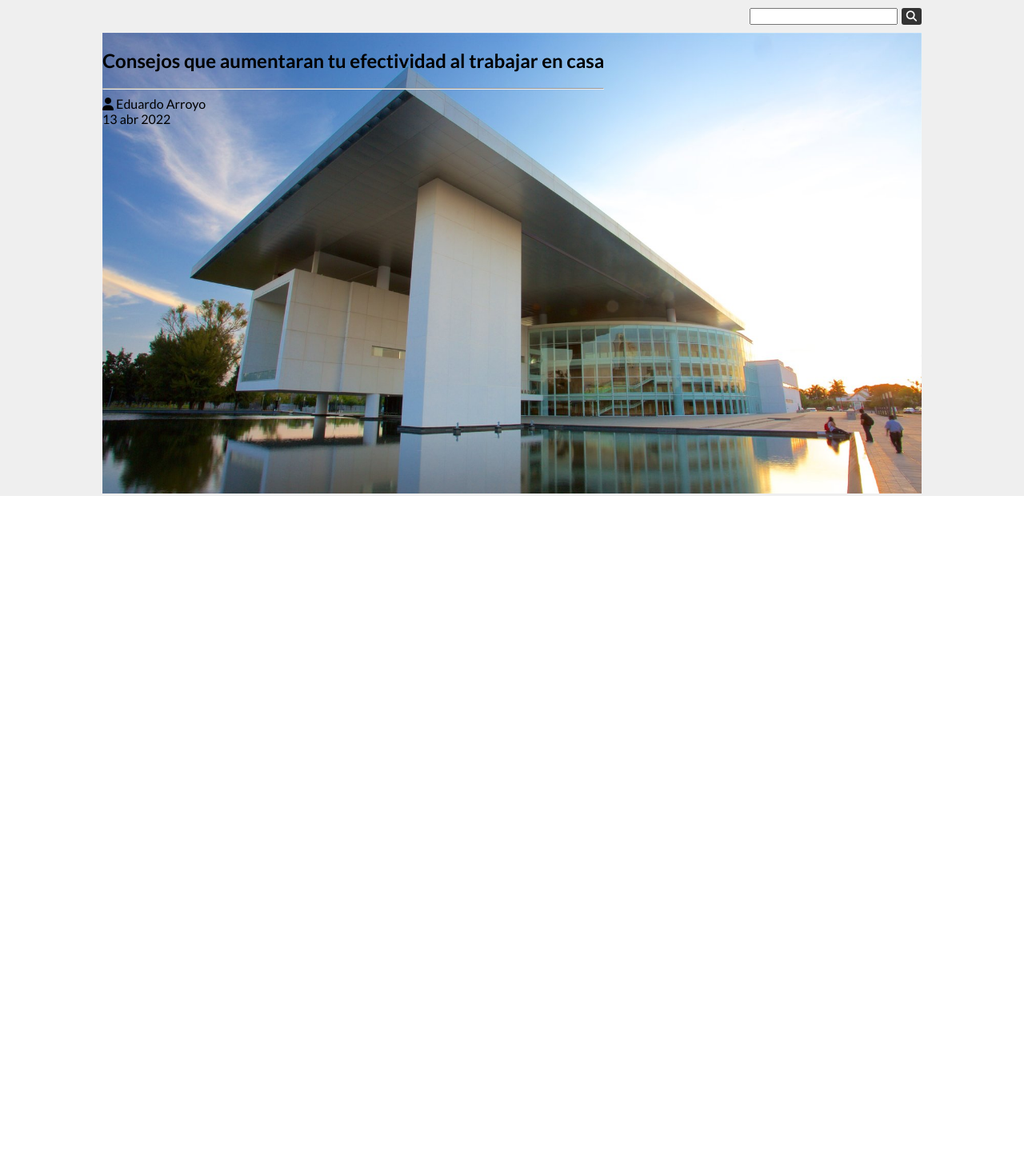
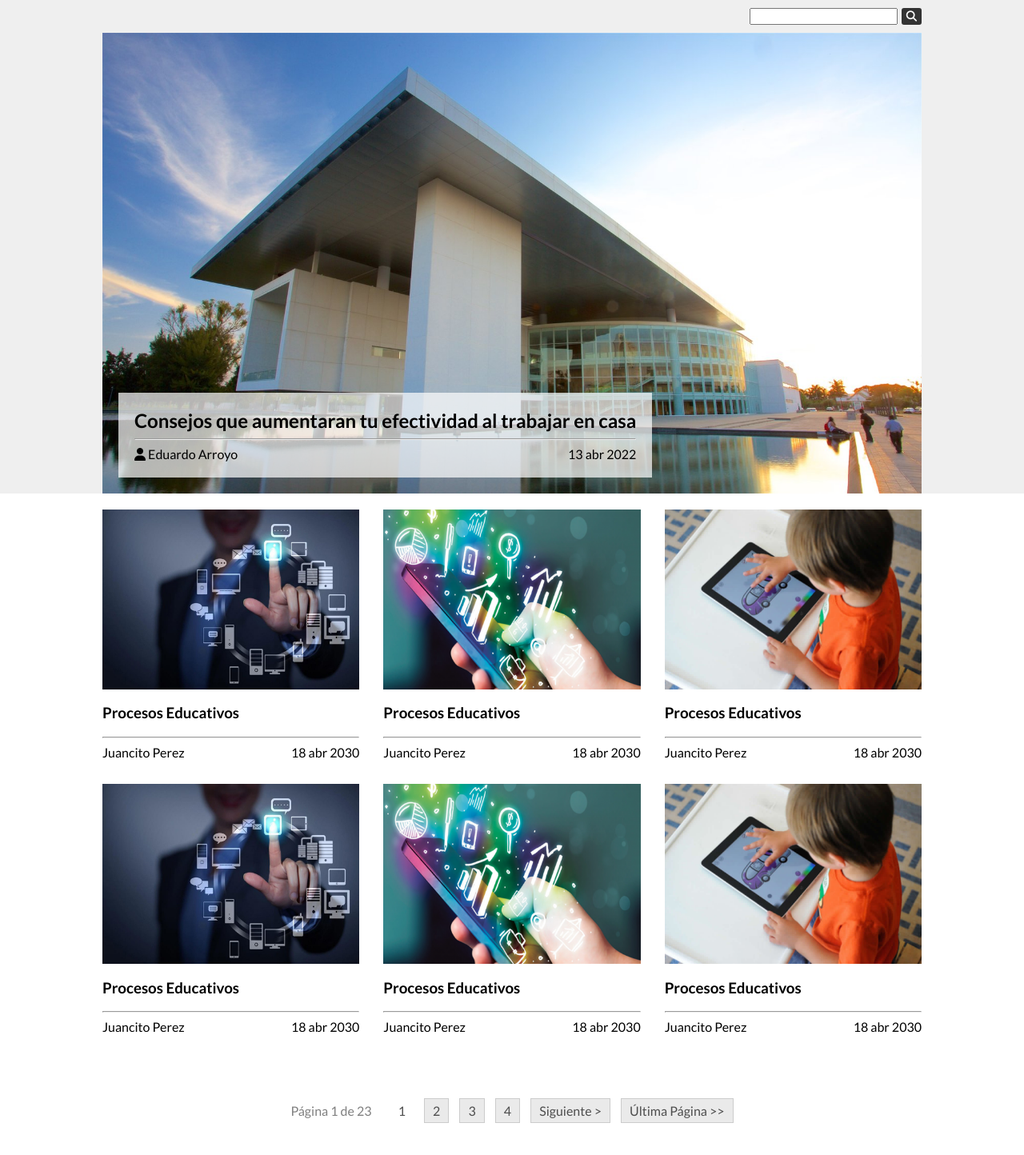
Before and after one commit to Eduarrb/dw2022-2, a PHP site: page / in a window 1280 px wide. Shown: the part 53-1497 px from the top of the page at 80% size. Before the commit the page ends 673 px from the top, so only its background shows below. Run offline with PHP 8.4, Linux system fonts and the light colour scheme; some libraries are stand-ins or nearby versions.

Commit message:
platzi final

```diff
--- a/01 HMTL Y CSS/03 DEMO PLATZI/css/estilos.css
+++ b/01 HMTL Y CSS/03 DEMO PLATZI/css/estilos.css
@@ -67,6 +67,14 @@ header ul li a{
     padding: 0 15px;
     display: inline-block;
 }
+.menu{
+    color: white;
+    border: 1px solid white;
+    padding: 3px 7px;
+    border-radius: 3px;
+    cursor: pointer;
+    display: none;
+}
 
 /* ⚡⚡ PORTADA ⚡⚡ */
 .portada {
@@ -94,11 +102,117 @@ form button{
 }
 .portada div article img {
     width: 100%;
+    display: block;
 }
 .portada div article{
     position: relative;
 }
 .data{
     position: absolute;
-    top: 0;
+    bottom: 20px;
+    left: 20px;
+    background-color: rgba(255,255,255,.7);
+    padding: 20px;
 }
+.data h2{
+    margin: 0;
+}
+
+.info{
+    display: flex;
+    justify-content: space-between;
+}
+
+/* ⚡⚡ PUBLICACIONES ⚡⚡ */
+.publicaciones{
+    /* background-color: peru; */
+    /* margin-top: 50px; */
+    /* padding-top: 50px; */
+    padding: 20px 0;
+}
+.publicaciones .contenedor{
+    display: flex;
+    justify-content: space-between;
+    flex-wrap: wrap;
+}
+.publicaciones .contenedor article{
+    /* width: 30%; */
+    /* width: 200px; */
+    /* width: 300vw; */
+    /* 120px - 20px = 100px*/
+    width: calc(100% / 3 - 20px);
+    margin-bottom: 30px;
+}
+.publicaciones .contenedor article img{
+    width: 100%;
+    display: block;
+}
+.publicaciones .contenedor article div div{
+    display: flex;
+    justify-content: space-between;
+}
+/* ⚡⚡ FOOTER ⚡⚡ */
+footer{
+    text-align: center;
+    padding: 30px 0;
+}
+footer span{
+    color: rgba(0,0,0,.5);
+    margin-right: 20px;
+}
+footer a{
+    text-decoration: none;
+    background-color: #eaeaea;
+    color: #4d4d4d;
+    border: 1px solid #cccccc;
+    padding: 5px 10px;
+    /* margin-right: 10px; */
+    display: inline-block;
+    margin-bottom: 10px;
+}
+
+footer a:not(:last-child){
+    margin-right: 10px;
+}
+footer a.activo{
+    background-color: transparent;
+    border: none;
+}
+
+/* ⚡⚡ RESPONSIVE DESIGN ⚡⚡ */
+/* ⚡⚡ MEDIA QUERIES - BREAKPOINTS ⚡⚡ */
+/* ⚡⚡ DESDE ESCRITORIO A CELULAR ⚡⚡ */
+
+@media only screen and (max-width: 900px){
+    /* ⚡⚡ PORTADA ⚡⚡*/
+    .data{
+        bottom: 0;
+        left: 0;
+        width: 100%;
+        box-sizing: border-box;
+    }
+}
+@media only screen and (max-width: 740px){
+    /* ⚡⚡ HEADER ⚡⚡*/
+    header ul{
+        display: none;
+    }
+    .menu{
+        display: block;
+    }
+
+    /* ⚡⚡ PORTADA ⚡⚡*/
+    .data{
+        position: unset;
+    }
+
+    /* ⚡⚡ PUBLICACIONES ⚡⚡*/
+    .publicaciones .contenedor article{
+        width: calc(50% - 15px);
+    }
+}
+@media only screen and (max-width: 550px){
+    .publicaciones .contenedor article{
+        width: 100%;
+    }
+}
--- a/01 HMTL Y CSS/03 DEMO PLATZI/index.html
+++ b/01 HMTL Y CSS/03 DEMO PLATZI/index.html
@@ -39,6 +39,9 @@
                 <a href="#">Inicia Sesion</a>
             </li>
         </ul>
+        <div class="menu">
+            <i class="fa-solid fa-bars"></i>
+        </div>
     </header>
     <section class="portada">
         <div class="contenedor">
@@ -54,7 +57,7 @@
                 <div class="data">
                     <h2>Consejos que aumentaran tu efectividad al trabajar en casa</h2>
                     <hr>
-                    <div>
+                    <div class="info">
                         <div>
                             <i class="fa-solid fa-user"></i> Eduardo Arroyo
                         </div>
@@ -66,5 +69,84 @@
             </article>
         </div>
     </section>
+    <section class="publicaciones">
+        <div class="contenedor">
+            <article>
+                <img src="img/tec01.jpg" alt="tec 01">
+                <div>
+                    <h3>Procesos Educativos</h3>
+                    <hr>
+                    <div>
+                        <span>Juancito Perez</span>
+                        <span>18 abr 2030</span>
+                    </div>
+                </div>
+            </article>
+            <article>
+                <img src="img/tec02.png" alt="tec 01">
+                <div>
+                    <h3>Procesos Educativos</h3>
+                    <hr>
+                    <div>
+                        <span>Juancito Perez</span>
+                        <span>18 abr 2030</span>
+                    </div>
+                </div>
+            </article>
+            <article>
+                <img src="img/tec03.jpg" alt="tec 01">
+                <div>
+                    <h3>Procesos Educativos</h3>
+                    <hr>
+                    <div>
+                        <span>Juancito Perez</span>
+                        <span>18 abr 2030</span>
+                    </div>
+                </div>
+            </article>
+            <article>
+                <img src="img/tec01.jpg" alt="tec 01">
+                <div>
+                    <h3>Procesos Educativos</h3>
+                    <hr>
+                    <div>
+                        <span>Juancito Perez</span>
+                        <span>18 abr 2030</span>
+                    </div>
+                </div>
+            </article>
+            <article>
+                <img src="img/tec02.png" alt="tec 01">
+                <div>
+                    <h3>Procesos Educativos</h3>
+                    <hr>
+                    <div>
+                        <span>Juancito Perez</span>
+                        <span>18 abr 2030</span>
+                    </div>
+                </div>
+            </article>
+            <article>
+                <img src="img/tec03.jpg" alt="tec 01">
+                <div>
+                    <h3>Procesos Educativos</h3>
+                    <hr>
+                    <div>
+                        <span>Juancito Perez</span>
+                        <span>18 abr 2030</span>
+                    </div>
+                </div>
+            </article>
+        </div>
+    </section>
+    <footer>
+        <span>Página 1 de 23</span>
+        <a href="#" class="activo">1</a>
+        <a href="#">2</a>
+        <a href="#">3</a>
+        <a href="#">4</a>
+        <a href="#">Siguiente ></a>
+        <a href="#">Última Página >></a>
+    </footer>
 </body>
 </html>
```
